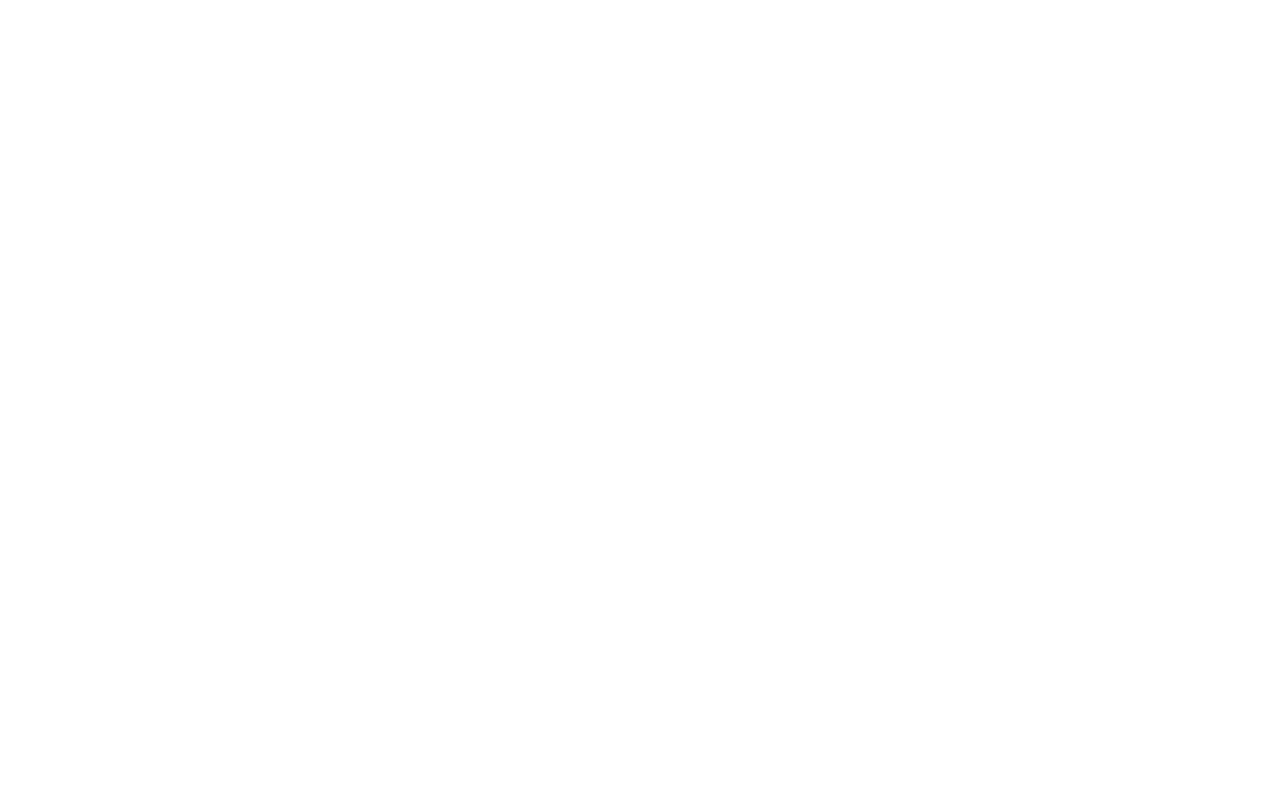
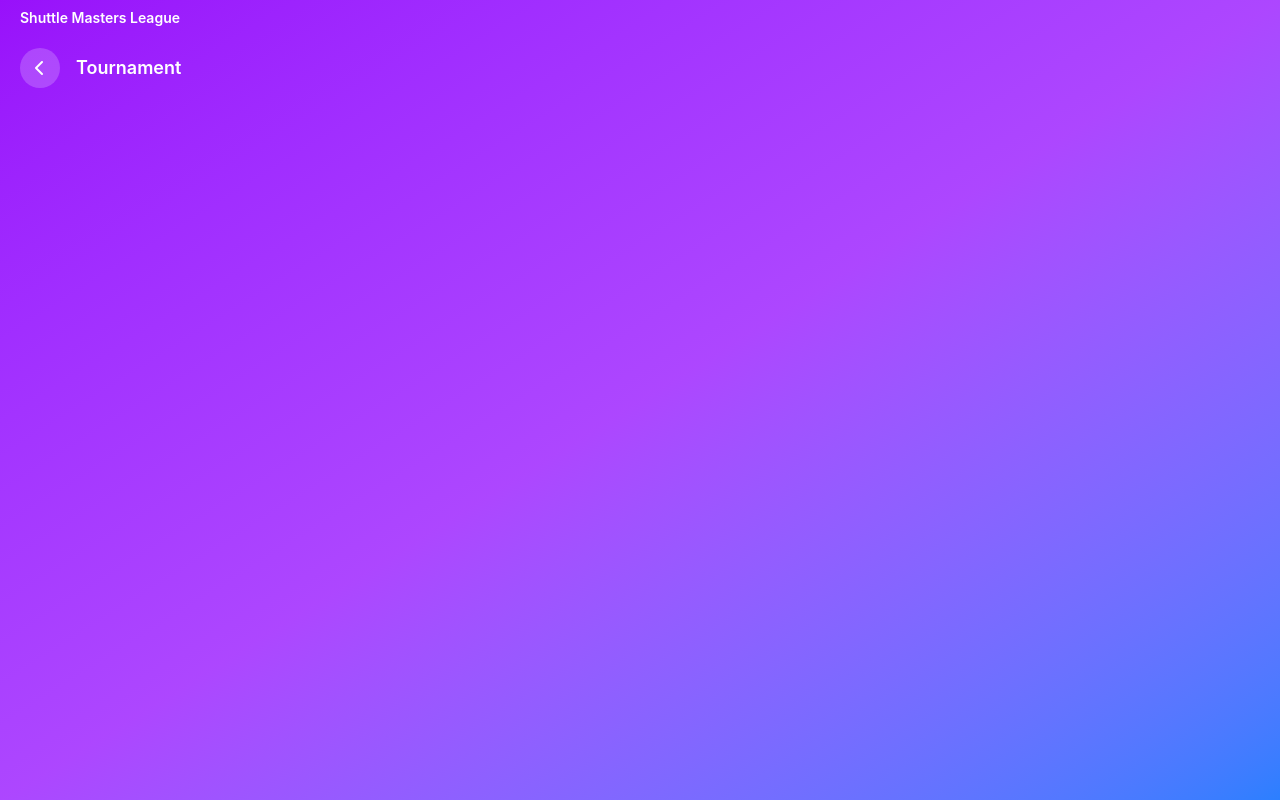
Before and after one commit to outamghartAchraf/ArenaSync-Gestionnaire-de-Tournois-Sportifs, a React (Vite) app: page /tournament/1 in a window 1280 px wide. Before the commit this address had no page. Built offline with nearby package versions, Linux system fonts and the light colour scheme.

Commit message:
add code of component TournamentList

```diff
--- a/src/App.jsx
+++ b/src/App.jsx
@@ -3,6 +3,7 @@ import HomePage from "./pages/HomePage"
 import { tournaments } from './data/tournamentDB';
 import { useEffect, useState } from "react";
 import Loader from './components/Loader';
+import TournamentDetailsPage from './pages/TournamentDetailsPage';
 
 
 function App() {
@@ -19,6 +20,7 @@ useEffect(() => {
     <BrowserRouter>
       <Routes>
         <Route path="/" element= {<HomePage tournaments = {tournaments} />} />
+         <Route path="/tournament/:id" element={<TournamentDetailsPage tournaments = {tournaments}  />} />
       </Routes>
     </BrowserRouter>
 
--- a/src/components/ParticipantsList.jsx
+++ b/src/components/ParticipantsList.jsx
@@ -0,0 +1,14 @@
+import ParticipantItem from './ParticipantItem';
+
+export default function ParticipantsList({ participants }) {
+  return (
+    <div className="text-white">
+      <h3 className="text-white font-semibold mb-4">Participants List ({participants.length})</h3>
+      <div className="grid grid-cols-2 gap-3">
+        {participants.map(participant => (
+          <ParticipantItem key={participant.id} participant={participant} />
+        ))}
+      </div>
+    </div>
+  );
+}
--- a/src/components/TournamentCard.jsx
+++ b/src/components/TournamentCard.jsx
@@ -1,3 +1,4 @@
+import { Link } from 'react-router-dom';
 import StatusBadge from './StatusBadge';
 
 export default function TournamentCard({ tournament }) {
@@ -15,6 +16,10 @@ export default function TournamentCard({ tournament }) {
       className="bg-white rounded-3xl p-4 shadow-md hover:shadow-lg transition transform hover:-translate-y-1 cursor-pointer"
 
     >
+     <Link
+            to={`/tournament/${tournament.id}`}
+            className= "underline" style={{textDecoration:"none"}}
+          >
       <div className="flex gap-3 mb-3">
         <div className={`w-12 h-12 rounded-lg flex items-center justify-center text-2xl flex-shrink-0 ${
           tournament.sport === 'basketball' ? 'bg-orange-100 text-orange-500' : 'bg-purple-100 text-purple-600'
@@ -49,6 +54,7 @@ export default function TournamentCard({ tournament }) {
           <span>{tournament.location}</span>
         </div>
       </div>
+     </Link>
     </div>
   );
 }
--- a/src/pages/TournamentDetailsPage.jsx
+++ b/src/pages/TournamentDetailsPage.jsx
@@ -0,0 +1,37 @@
+import { useParams, useNavigate } from 'react-router-dom'
+import StatusBadge from '../components/StatusBadge'
+
+import { tournaments } from '../data/tournamentDB'
+
+export default function TournamentDetailsPage() {
+  const { id } = useParams()
+  const navigate = useNavigate()
+
+  // تلقى التورنواي حسب id
+  const tournament = tournaments.find(t => t.id === Number(id))
+
+  if (!tournament) return <p className="p-6 text-white">Tournament not found</p>
+
+
+
+  return (
+    <div className="min-h-screen bg-gradient-to-br from-purple-600 via-purple-500 to-blue-500 pb-24">
+      {/* Status Bar */}
+      <div className="flex justify-between items-center px-5 py-2 text-white text-sm font-semibold">
+            {tournament.title}
+      </div>
+
+      {/* Header */}
+      <div className="flex items-center gap-4 px-5 py-3">
+        <button
+          onClick={() => navigate('/')}
+          className="w-10 h-10 rounded-full bg-white/20 flex items-center justify-center text-white hover:bg-white/30 transition"
+        >
+          <i className="fas fa-chevron-left"></i>
+        </button>
+        <h2 className="text-lg font-semibold text-white">Tournament</h2>
+      </div>
+
+    </div>
+  )
+}
```
